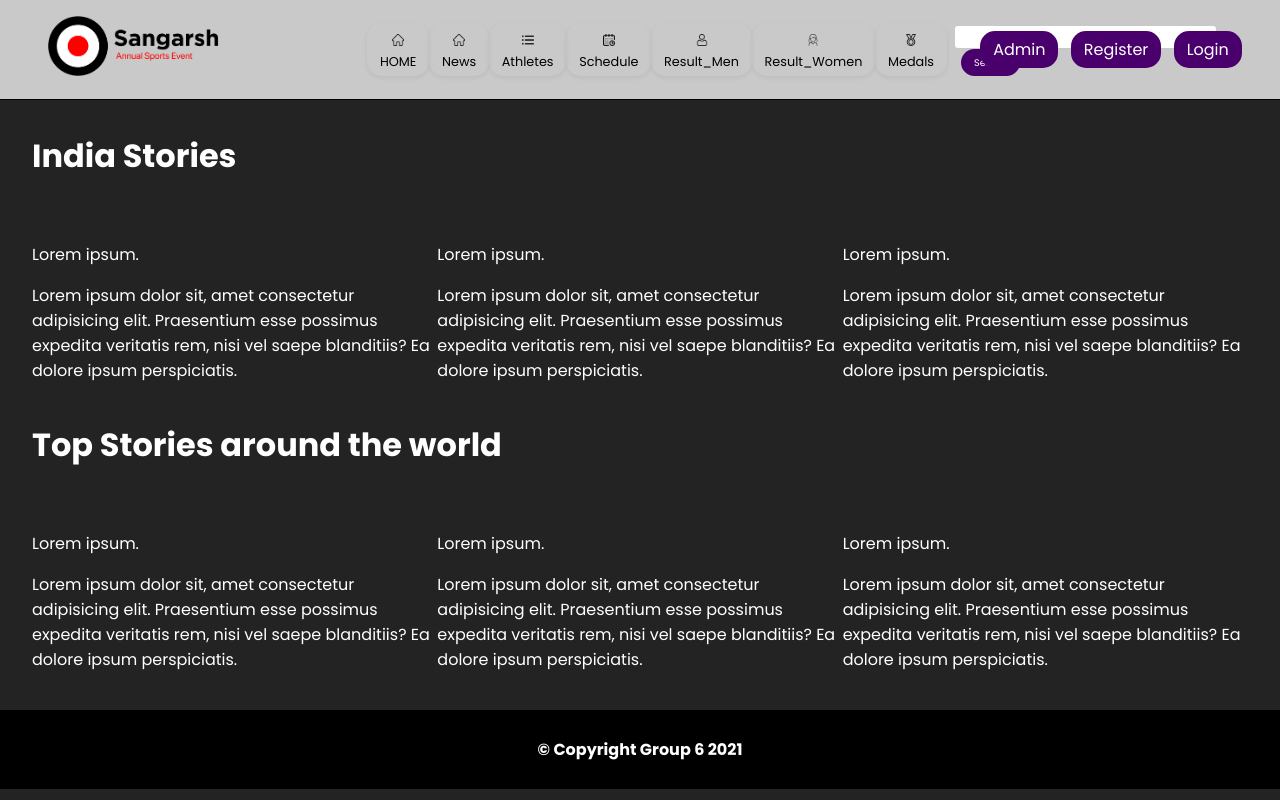
After one commit to manohar2509/Sports-Management-System, a Django app: page /sangarsh/news/ in a window 1280 px wide. The commit adds this page. Run offline with Django 3.2, Linux system fonts and the light colour scheme; some libraries are stand-ins or nearby versions.

Commit message:
Sprint 5 Commit 2

```diff
--- a/basic_app/forms.py
+++ b/basic_app/forms.py
@@ -1,6 +1,6 @@
 from django import forms
 from django.contrib.auth.models import User
-from basic_app.models import UserProfileInfo
+from basic_app.models import UserProfileInfo, Chat
 from datetimepicker.widgets import DateTimePicker
 class UserForm(forms.ModelForm):
     password = forms.CharField(widget = forms.PasswordInput())
@@ -14,3 +14,5 @@ class UserProfileInfoForm(forms.ModelForm):
 class availform(forms.Form):
     check_in = forms.DateTimeField(required=True,input_formats=['%Y-%m-%d %H:%M',])
     check_out = forms.DateTimeField(required=True,input_formats=['%Y-%m-%d %H:%M',])
+class ChatForm(forms.Form):
+    message=forms.CharField(max_length=300, required=True)
--- a/basic_app/models.py
+++ b/basic_app/models.py
@@ -236,3 +236,9 @@ class Booking(models.Model):
     check_out = models.DateTimeField()
     def __str__(self):
         return f'{self.Athlete} has booked {self.Room} from {self.check_in} to {self.check_out}'
+class Chat(models.Model):
+    Athlete = models.ForeignKey(User,on_delete = models.CASCADE)
+    Message = models.CharField(max_length=300 , blank = False)
+    Reply = models.CharField(max_length=300,blank=True)
+    def _str_(self):
+        return f'{self.Athlete}'
--- a/basic_app/urls.py
+++ b/basic_app/urls.py
@@ -9,6 +9,9 @@ urlpatterns = [
  path('search/',views.search,name='search'),
   path('country/',views.country,name='country'),
    path('sport/',views.sport,name='sport'),
+   path('chat/',views.chat,name='chat'),
+   path('reply/',views.reply,name='reply'),
+   path('news/',views.news,name='news'),
  #path('book/',views.BookingView,name = 'avail'),
  path('schedule',views.schedule,name = 'schedule'),
  path('booking_list/<int:pk>/',views.BookingDetailView.as_view(),name = "book_detail"),
--- a/basic_app/views.py
+++ b/basic_app/views.py
@@ -1,5 +1,5 @@
 from django.shortcuts import render
-from .forms import UserForm,UserProfileInfoForm,availform
+from .forms import UserForm,UserProfileInfoForm,availform,ChatForm
 from django.contrib.auth import authenticate, login, logout
 from django.http import HttpResponseRedirect, HttpResponse
 from django.urls import reverse,reverse_lazy
@@ -77,6 +77,8 @@ class BookingDeleteView(DeleteView):
     success_url = reverse_lazy('index')
 def index(request):
     return render(request,'basic_app/index.html')
+def news(request):
+    return render(request,'basic_app/news.html')
 @login_required
 def special(request):
     return HttpResponse("You are logged in. Nice!")
@@ -271,3 +273,33 @@ def user_login(request):
     else:
         #Nothing has been provided for username or password.
         return render(request, 'basic_app/login.html', {})
+@login_required
+def chat(request):
+    if request.method == 'POST':
+        chat_form = ChatForm(data=request.POST)
+        if chat_form.is_valid():
+            try:
+                b1 = models.Chat.objects.get(Athlete= request.user)
+                if b1.Reply == "":
+                    b1.Message += ' <---> '
+                    b1.Message += chat_form['message'].value()
+                else:
+                    b1.Message = chat_form['message'].value()
+                    b1.Reply = ""
+                b1.save()
+            except:
+                b = models.Chat.objects.create(Athlete = request.user,Message = chat_form['message'].value())
+                b.save()
+        else:
+            print(chat_form.errors)
+    else:
+        chat_form = ChatForm()
+    return render(request, 'basic_app/chat.html', {'chat_form':chat_form})
+@login_required
+def reply(request):
+    try:
+        b = models.Chat.objects.get(Athlete= request.user)
+        print(b)
+    except:
+        b = "No message"
+    return render(request, 'basic_app/reply.html', {'b':b})
--- a/static/base.css
+++ b/static/base.css
@@ -26,11 +26,8 @@ body {
 
 /* NAVBAR */
 .navbar {
-  width: 100vw;
+  width: 100%;
   border-bottom: 1px solid black;
-  /* background: rgba(228, 228, 228, 0.674); */
-
-  /* box-shadow: 0 1px 7px rgba(68, 44, 0, 0.796); */
 }
 
 .navbar-nav {
@@ -566,3 +563,46 @@ td {
 .container {
   margin-bottom: 2rem;
 }
+
+.chat_container {
+  /* display: inline-block; */
+  width: 50%;
+  margin: auto;
+  border: 2px solid white;
+  padding: 1rem;
+  border-radius: 12px;
+  /* margin: auto; */
+}
+
+.chat_msg_container {
+  border: 2px solid #dedede;
+  background-color: #f1f1f1;
+  border-radius: 5px;
+  padding: 10px;
+  margin: 10px 0;
+  color: black;
+}
+
+.darker {
+  border-color: #ccc;
+  background-color: rgb(177, 177, 177);
+  color: black;
+}
+
+.chat_msg_container::after {
+  content: "";
+  clear: both;
+  display: table;
+}
+
+/* NEWS SECTION  */
+.news_container {
+  padding: 0 2rem;
+  margin-top: 2rem;
+}
+
+.india_images {
+  display: flex;
+  align-items: center;
+  justify-content: space-between;
+}
--- a/templates/basic_app/base.html
+++ b/templates/basic_app/base.html
@@ -26,6 +26,7 @@
 
         <div class="navbar-routes">
           <a class="navbar-brand" href="{% url 'index' %}"><img class="navbar-icon" src="{% static "icons/home.png" %}">HOME</a>
+          <a class="navbar-brand" href="{% url 'basic_app:news' %}"><img class="navbar-icon" src="{% static "icons/home.png" %}">News</a>
           <a class="navbar-brand" href="{% url 'basic_app:list' %}"><img class="navbar-icon" src="{% static "icons/list.png" %}">Athletes</a>
           <a class="navbar-brand" href="{% url 'basic_app:schedule' %}"><img class="navbar-icon" src="{% static "icons/calendar.png" %}">Schedule</a>
           {% if user.is_authenticated %}
@@ -51,6 +52,9 @@
           <a class="navbar-link" href="{% url 'basic_app:register' %}">Register</a>
           {% endif %}
           {% if user.is_authenticated %}
+          <a class="navbar-link" href="{% url 'basic_app:reply' %}">Message</a>
+          {% endif %}
+          {% if user.is_authenticated %}
           <a class="navbar-link" href="{% url 'logout' %}">Logout</a>
           {% else %}
           <a class="navbar-link" href="{% url 'basic_app:user_login' %}">Login</a>
--- /dev/null
+++ b/templates/basic_app/news.html
@@ -0,0 +1,52 @@
+{% extends 'basic_app/base.html' %}
+{% load static %}
+{% block body_block %}
+<div class="news_container">
+    <div class="news_section">
+        <h1 class="news_heading">India Stories</h1>
+        <div class="india_images">
+            <div class="india_section">
+                <img src="">
+                <p class="india_heading">Lorem ipsum.</p>
+                <p class="india_subheading">Lorem ipsum dolor sit, amet consectetur adipisicing elit. Praesentium esse possimus expedita veritatis rem, nisi vel saepe blanditiis? Ea dolore ipsum perspiciatis.</p>
+            </div>
+
+            <div class="india_section">
+                <img src="">
+                <p class="india_heading">Lorem ipsum.</p>
+                <p class="india_subheading">Lorem ipsum dolor sit, amet consectetur adipisicing elit. Praesentium esse possimus expedita veritatis rem, nisi vel saepe blanditiis? Ea dolore ipsum perspiciatis.</p>
+            </div>
+
+            <div class="india_section">
+                <img src="">
+                <p class="india_heading">Lorem ipsum.</p>
+                <p class="india_subheading">Lorem ipsum dolor sit, amet consectetur adipisicing elit. Praesentium esse possimus expedita veritatis rem, nisi vel saepe blanditiis? Ea dolore ipsum perspiciatis.</p>
+            </div>
+        </div>
+    </div>
+
+
+    <div class="news_section">
+        <h1 class="news_heading">Top Stories around the world</h1>
+        <div class="india_images">
+            <div class="india_section">
+                <img src="">
+                <p class="india_heading">Lorem ipsum.</p>
+                <p class="india_subheading">Lorem ipsum dolor sit, amet consectetur adipisicing elit. Praesentium esse possimus expedita veritatis rem, nisi vel saepe blanditiis? Ea dolore ipsum perspiciatis.</p>
+            </div>
+
+            <div class="india_section">
+                <img src="">
+                <p class="india_heading">Lorem ipsum.</p>
+                <p class="india_subheading">Lorem ipsum dolor sit, amet consectetur adipisicing elit. Praesentium esse possimus expedita veritatis rem, nisi vel saepe blanditiis? Ea dolore ipsum perspiciatis.</p>
+            </div>
+
+            <div class="india_section">
+                <img src="">
+                <p class="india_heading">Lorem ipsum.</p>
+                <p class="india_subheading">Lorem ipsum dolor sit, amet consectetur adipisicing elit. Praesentium esse possimus expedita veritatis rem, nisi vel saepe blanditiis? Ea dolore ipsum perspiciatis.</p>
+            </div>
+        </div>
+    </div>
+</div>
+{% endblock %}
```
Also changed, not shown: basic_app/admin.py (+6 -1 lines), templates/basic_app/chat.html (added, +18 -0 lines), templates/basic_app/reply.html (added, +20 -0 lines), basic_app/migrations/0028_chat.py (added), db.sqlite3.
